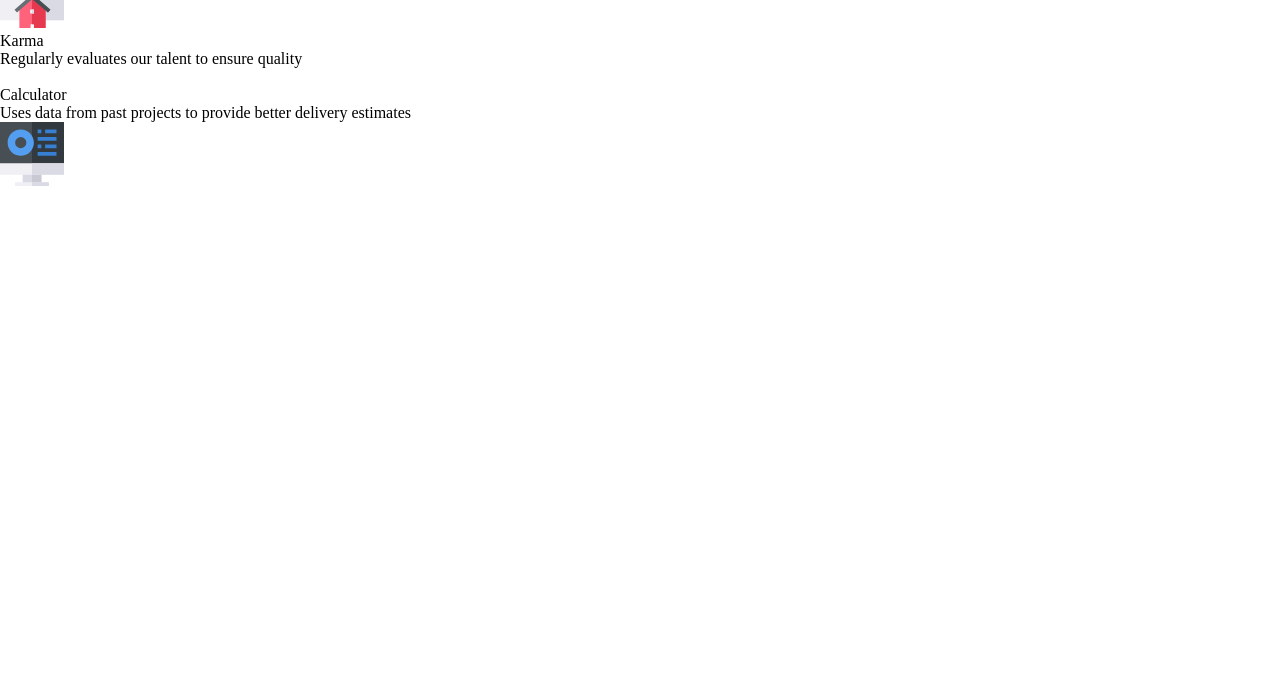
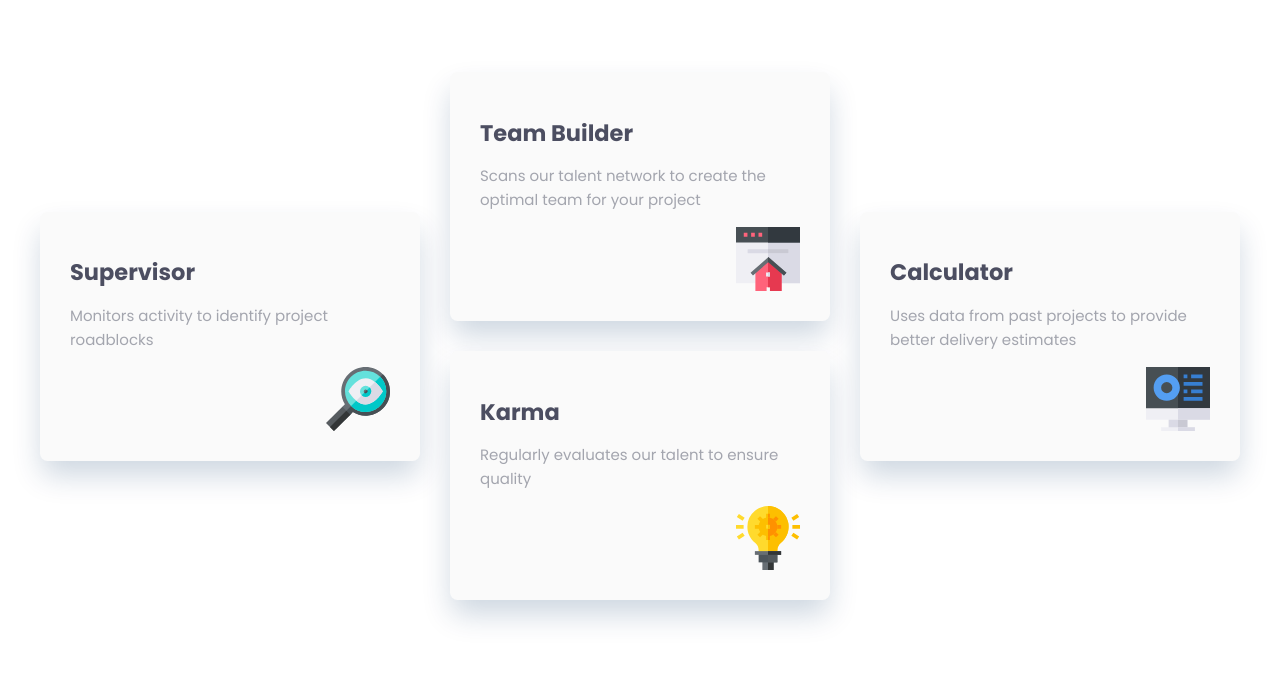
Before and after one commit to Kowalski25/frontendmentor-projects, a plain HTML site: page four-card-feature-section-master/index.html in a window 1280 px wide. Shown: the part 212-887 px from the top of the page. Before the commit the page ends 800 px from the top, so only its background shows below. Drawn offline with Linux system fonts and the light colour scheme.

Commit message:
add layout, style the cards, add wrapper for grid layout

```diff
--- a/four-card-feature-section-master/index.html
+++ b/four-card-feature-section-master/index.html
@@ -31,7 +31,7 @@
   </head>
   <body>
     <header>
-      <div class="wrapper">
+      <div class="wrapper wrapper-narrow">
         <h1>
           Reliable, efficient delivery
           <span>Powered by Technology</span>
@@ -44,14 +44,15 @@
     </header>
 
     <main>
-      <div class="layout grid">
-        <div class="card">
+      <div class="wrapper">
+        <div class="grid-layout">
+          <div class="card card-1">
             <h2>Supervisor</h2>
             <p>Monitors activity to identify project roadblocks</p>
             <img src="/images/icon-supervisor.svg" alt="" />
           </div>
 
-        <div class="card">
+          <div class="card card-2">
             <h2>Team Builder</h2>
             <p>
               Scans our talent network to create the optimal team for your project
@@ -59,16 +60,17 @@
             <img src="/images/icon-team-builder.svg" alt="" />
           </div>
 
-        <div class="card">
+          <div class="card card-3">
             <h2>Karma</h2>
             <p>Regularly evaluates our talent to ensure quality</p>
-          <img src="" alt="" />
+            <img src="/images/icon-karma.svg" alt="" />
           </div>
 
-        <div class="card">
+          <div class="card card-4">
             <h2>Calculator</h2>
             <p>Uses data from past projects to provide better delivery estimates</p>
             <img src="/images/icon-calculator.svg" alt="" />
+          </div>
         </div>
       </div>
     </main>
--- a/four-card-feature-section-master/style.css
+++ b/four-card-feature-section-master/style.css
@@ -18,8 +18,10 @@
   --clr-neutral-300: hsl(229, 6%, 66%);
   --clr-neutral-700: hsl(234, 12%, 34%);
 
-
-
+  --clr-accent-1: hsl(180, 62%, 55%);
+  --clr-accent-2: hsl(360, 80%, 63%);
+  --clr-accent-3: hsl(34, 90%, 64%);
+  --clr-accent-4: hsl(211, 62%, 64%);
 
   --ff-default: "Poppins", sans-serif;
 
@@ -40,7 +42,86 @@
   box-sizing: border-box;
 }
 
-* {
+html {
+  color: var(--clr-neutral-300);
+  font-display: swap;
+  font-family: var(--ff-default);
+  font-size: var(--fs-400);
+  font-weight: var(--fw-regular);
+  line-height: 1.6;
+}
+
+body {
   margin: 0;
-  font: inherit;
 }
+
+h1,
+h2 {
+  color: var(--clr-neutral-700);
+  line-height: 1.1;
+}
+
+img {
+  display: block;
+  max-width: 100%;
+}
+
+header {
+  margin-block: 5rem;
+  text-align: center;
+}
+
+.wrapper {
+  margin-inline: auto;
+  max-width: 1200px;
+}
+
+.wrapper-narrow {
+  max-width: 530px;
+}
+
+main {
+  padding-block-end: 5rem;
+}
+
+.grid-layout {
+  display: grid;
+  grid-gap: 2rem;
+  grid-template-columns: repeat(3, 1fr);
+  grid-template-rows: repeat(4, 1fr);
+}
+
+.card {
+  background-color: var(--clr-neutral-100);
+  border-radius: 0.5rem;
+  box-shadow: 0 16px 30px -2px rgba(0, 50, 100, 0.2);
+  grid-column: span 3;
+  grid-row: span 2;
+  padding: 2rem;
+}
+
+.card > img {
+  margin-left: auto;
+}
+
+@media screen and (min-width: 600px) {
+  .card-1 {
+    grid-column: 1 / 2;
+    grid-row: 2 / 4;
+  }
+
+  .card-2 {
+    grid-column: 2 / 3;
+    grid-row: 1 / 3;
+  }
+
+  .card-3 {
+    grid-column: 2 / 3;
+    grid-row: 3 / 5;
+  }
+
+  .card-4 {
+    grid-column: 3 / 4;
+    grid-row: 2 / 4;
+  }
+}
```
Lines whose indentation alone changed are shown as unchanged.
